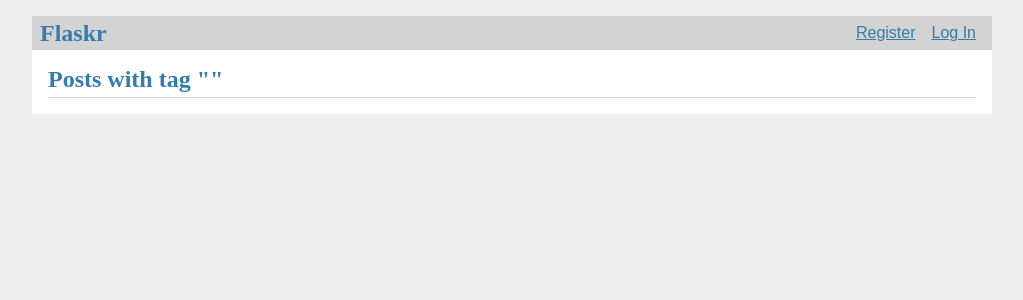
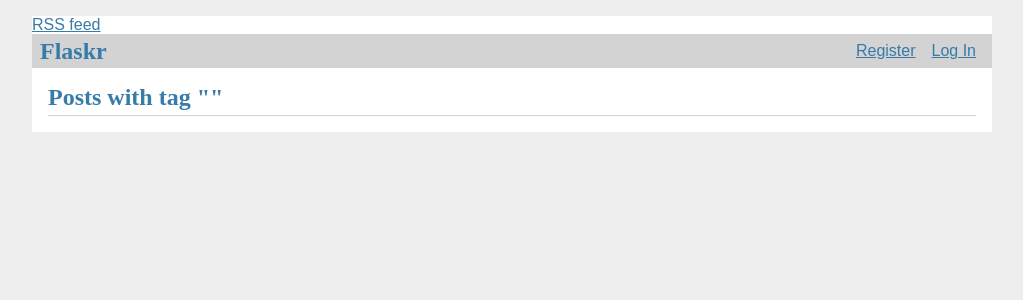
Before and after one commit to antonovmike/blog_flask, a Flask app: template flaskr/templates/blog/tag.html in a window 1280 px wide. Shown: the top 300 px of the page, without its empty margins (128-1151 px from the left). Run offline with Flask 3, Linux system fonts and the light colour scheme; the template is opened without the code that fills it, so the values that code supplies are empty.

Commit message:
RSS feed link

```diff
--- a/flaskr/templates/base.html
+++ b/flaskr/templates/base.html
@@ -1,5 +1,7 @@
 <!doctype html>
 <title>{% block title %}{% endblock %} - Flaskr</title>
+<a href="rss">RSS feed</a>
+
 <link rel="stylesheet" href="{{ url_for('static', filename='style.css') }}">
 <nav>
   <h1>Flaskr</h1>
--- a/flaskr/templates/rss.xml
+++ b/flaskr/templates/rss.xml
@@ -10,8 +10,6 @@
       <title>{{ post.title }} by {{ post.username }}</title>
       <description>"{{ post.title }}" by {{ post.username }}</description>
         <p></p>
-<!--      <description>{{ post.body }}</description>-->
-<!--        <p></p>-->
       <link>{{ url_for('blog.post', id=post.id, _external=True) }}</link>
       <pubDate>{{ post.created.strftime('%a, %d %b %Y %H:%M:%S GMT') }}</pubDate>
       <p></p>
```
